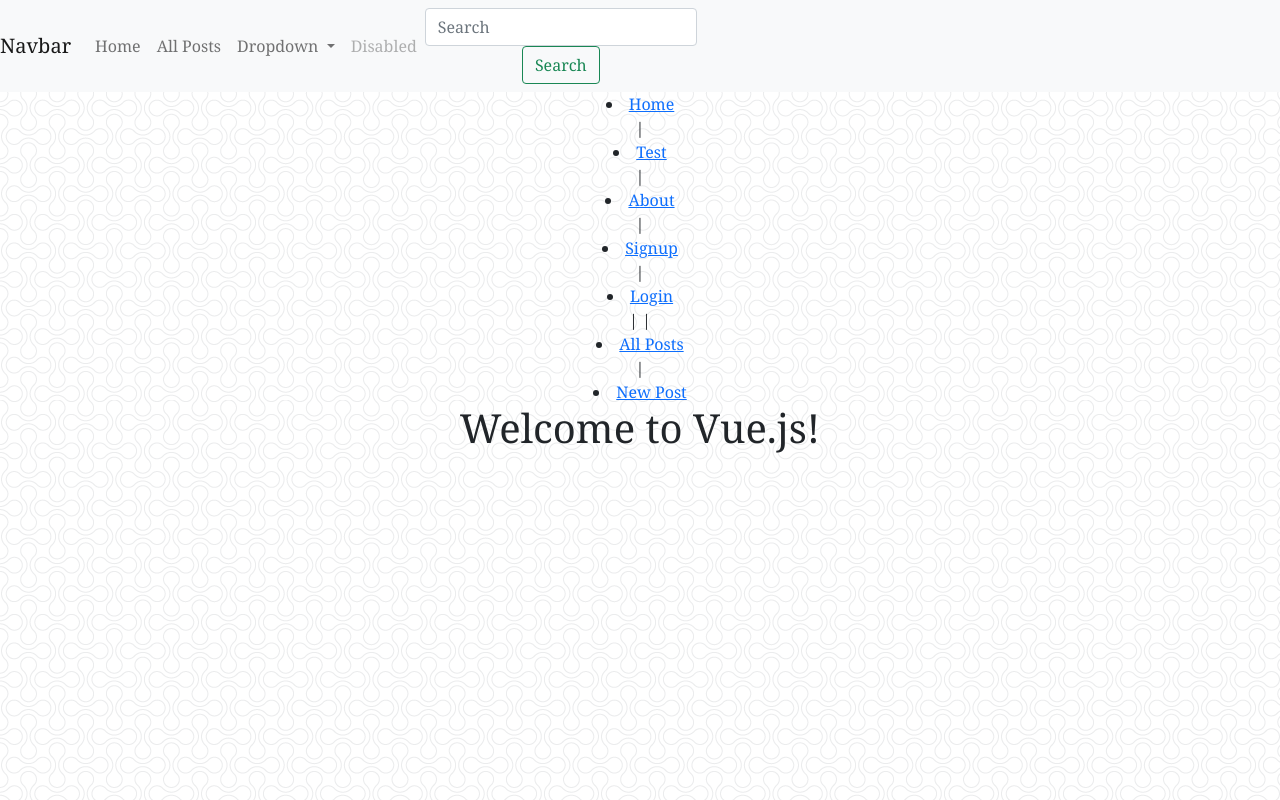
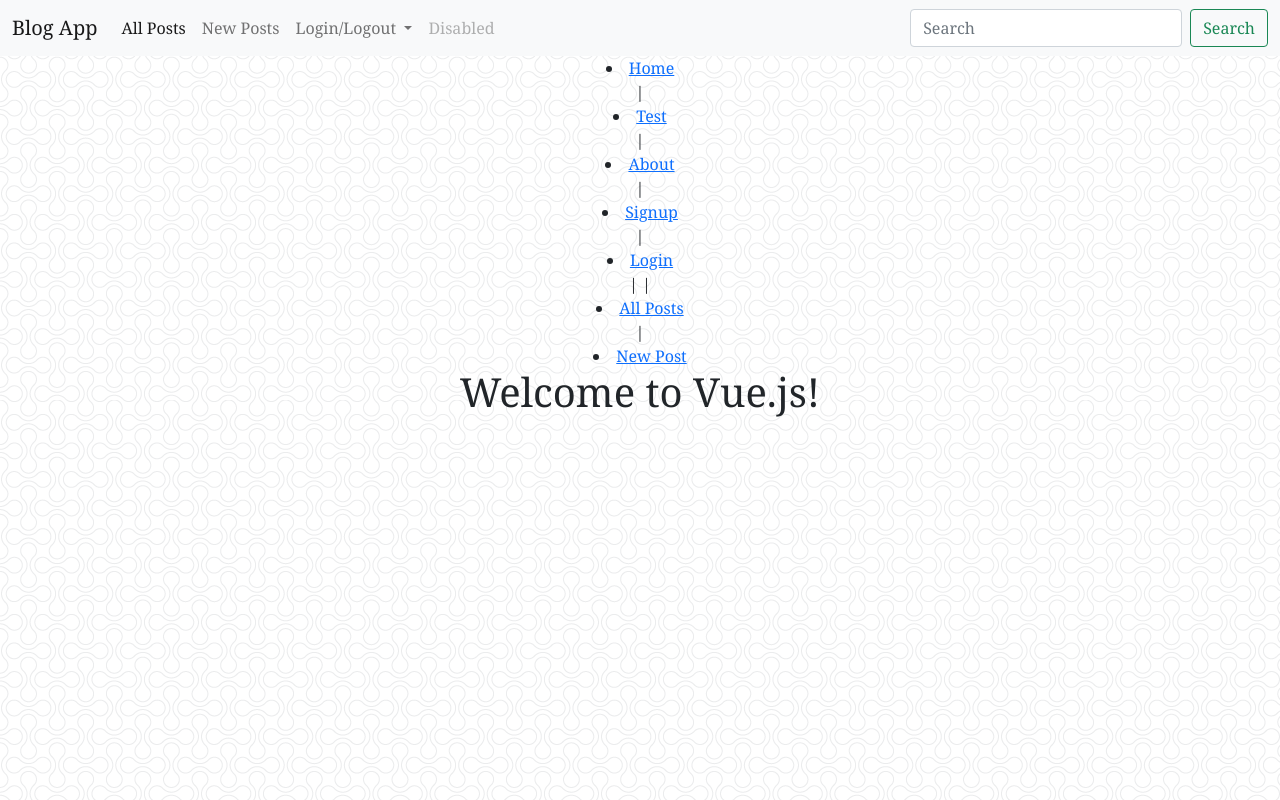
Before and after one commit to alexrrodriguez/blog-frontend-app, a Vue app: page / in a window 1280 px wide. Built offline with nearby package versions, Linux system fonts and the light colour scheme; the HTML template or start-up script is replaced by a standard one.

Commit message:
update navbar to bootstrap 5.0 version,  add v-if to signup, login, and logout to only display when appropriate

```diff
--- a/src/App.vue
+++ b/src/App.vue
@@ -1,29 +1,26 @@
 <template>
   <div id="app">
     <nav class="navbar navbar-expand-lg navbar-light bg-light">
-      <a class="navbar-brand" href="#">Navbar</a>
+      <div class="container-fluid">
+        <a class="navbar-brand" href="/">Blog App</a>
         <button
           class="navbar-toggler"
           type="button"
-        data-toggle="collapse"
-        data-target="#navbarSupportedContent"
+          data-bs-toggle="collapse"
+          data-bs-target="#navbarSupportedContent"
           aria-controls="navbarSupportedContent"
           aria-expanded="false"
           aria-label="Toggle navigation"
         >
           <span class="navbar-toggler-icon"></span>
         </button>
-
         <div class="collapse navbar-collapse" id="navbarSupportedContent">
-        <ul class="navbar-nav mr-auto">
-          <li class="nav-item active">
-            <a class="nav-link" href="/">
-              Home
-              <span class="sr-only"></span>
-            </a>
+          <ul class="navbar-nav me-auto mb-2 mb-lg-0">
+            <li class="nav-item">
+              <a class="nav-link active" aria-current="page" href="/posts">All Posts</a>
             </li>
             <li class="nav-item">
-            <a class="nav-link" href="/posts">All Posts</a>
+              <a class="nav-link" href="/posts/new">New Posts</a>
             </li>
             <li class="nav-item dropdown">
               <a
@@ -31,31 +28,31 @@
                 href="#"
                 id="navbarDropdown"
                 role="button"
-              data-toggle="dropdown"
-              aria-haspopup="true"
+                data-bs-toggle="dropdown"
                 aria-expanded="false"
               >
-              Dropdown
+                Login/Logout
               </a>
-            <div class="dropdown-menu" aria-labelledby="navbarDropdown">
-              <a class="dropdown-item" href="/signup">Signup</a>
-              <a class="dropdown-item" href="/login">Login</a>
-              <div class="dropdown-divider"></div>
-              <a class="dropdown-item" href="/logout">Logout</a>
-            </div>
+              <ul class="dropdown-menu" aria-labelledby="navbarDropdown">
+                <li><a class="dropdown-item" v-if="!isLoggedIn()" href="/login">Login</a></li>
+                <li><a class="dropdown-item" v-if="!isLoggedIn()" href="/signup">Signup</a></li>
+                <li><hr class="dropdown-divider" /></li>
+                <li><a class="dropdown-item" v-if="isLoggedIn()" href="/logout">Logout</a></li>
+              </ul>
             </li>
             <li class="nav-item">
               <a class="nav-link disabled" href="#" tabindex="-1" aria-disabled="true">Disabled</a>
             </li>
           </ul>
-        <form class="form-inline my-2 my-lg-0">
-          <input class="form-control mr-sm-2" type="search" placeholder="Search" aria-label="Search" />
-          <button class="btn btn-outline-success my-2 my-sm-0" type="submit">Search</button>
+          <form class="d-flex">
+            <input class="form-control me-2" type="search" placeholder="Search" aria-label="Search" />
+            <button class="btn btn-outline-success" type="submit">Search</button>
           </form>
+        </div>
       </div>
     </nav>
 
-    <div id="nav">
+    <div class="navlist" id="nav">
       <li>
         <router-link to="/">Home</router-link>
       </li>
```
Lines whose indentation alone changed are shown as unchanged.
